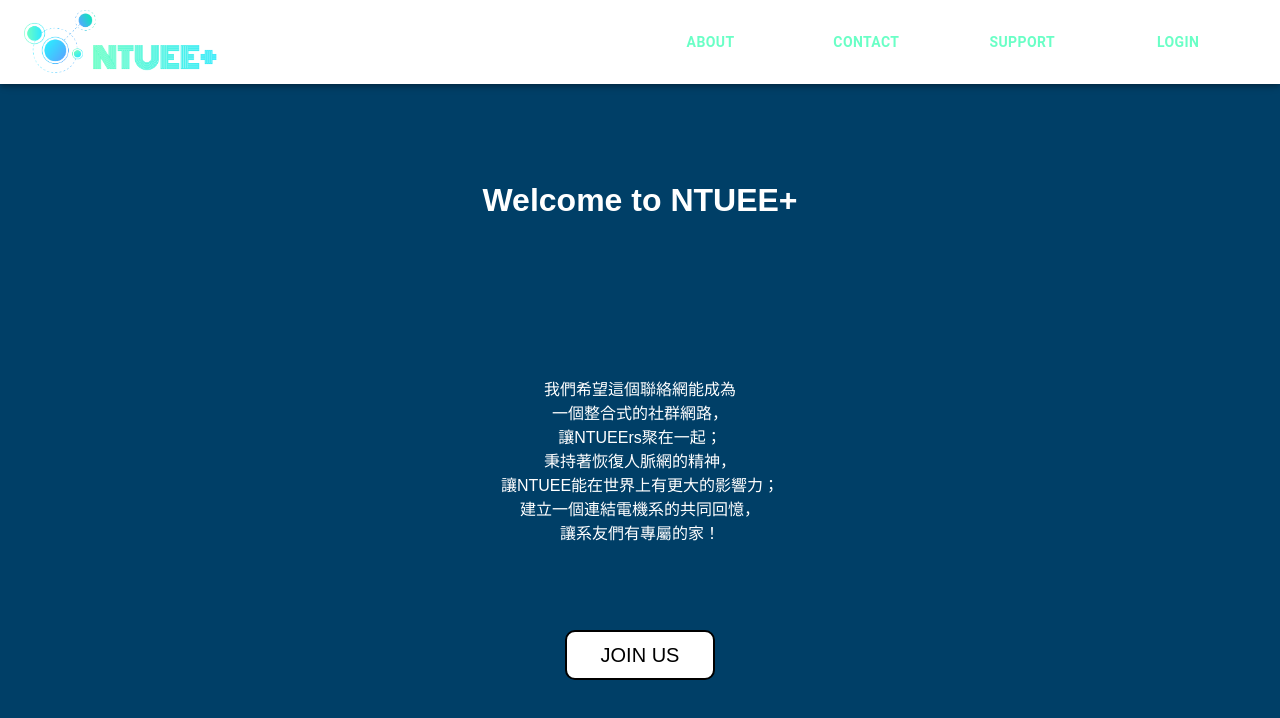
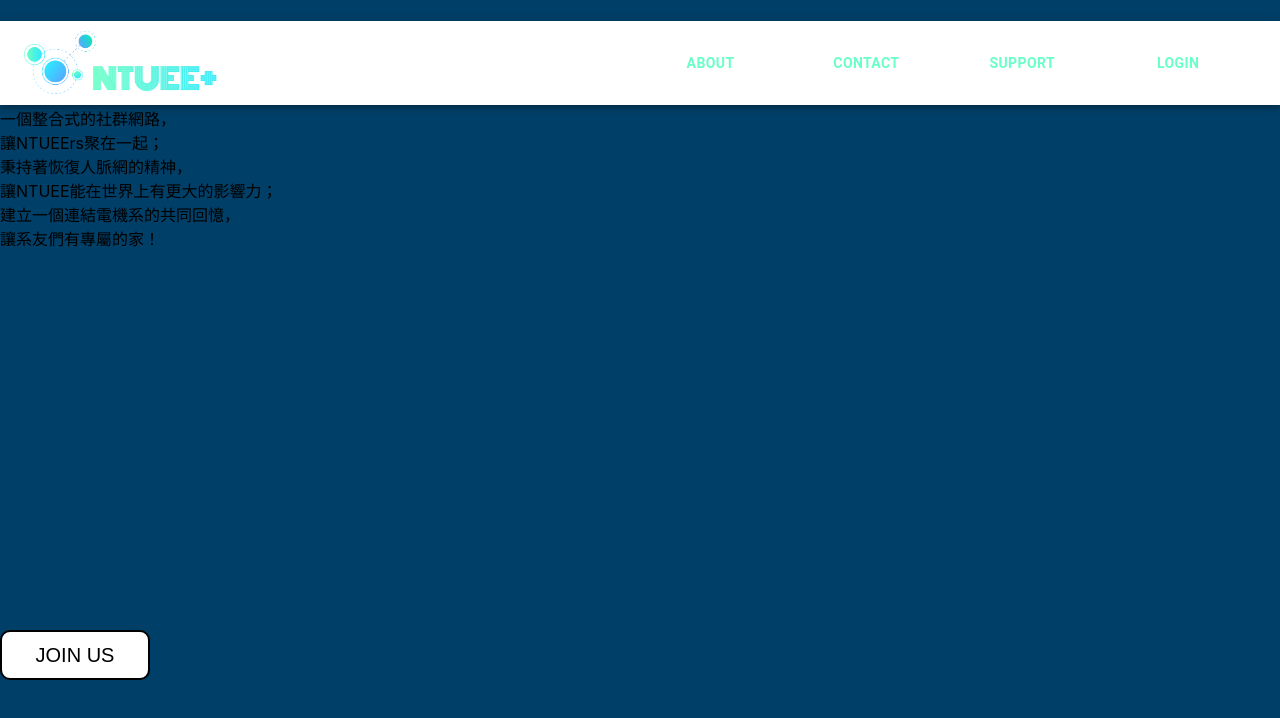
Before and after one commit to anitalu724/NTUEE-PLUS, a React (Create React App) app: page /About in a window 1280 px wide. Shown: the top 718 px of the page. Built offline with nearby package versions, Linux system fonts and the light colour scheme.

Commit message:
Update About.js

```diff
--- a/src/About.js
+++ b/src/About.js
@@ -5,15 +5,16 @@ import eesa_icon from './images/eesa-icon.png';
 class About extends Component{
     render(){
         return (
-        <div id="container">
-            <div id="up">
-                <h1 id="up_text">
+        <div id="About_container">
+
+            <div id="About_up">
+                <h1 id="About_up_text">
                     Welcome to NTUEE+
                 </h1>
             </div>
 
-            <div id="down">
-                <p id="down_text">
+            <div id="About_down">
+                <p id="About_down_text">
                     我們希望這個聯絡網能成為<br/>
                     一個整合式的社群網路，<br/>
                     讓NTUEErs聚在一起；<br/>
@@ -24,8 +25,8 @@ class About extends Component{
                 </p>
             </div>
 
-            <div id="butt">
-                <button type="button_text">JOIN US</button>
+            <div id="About_btn">
+                <button id="About_btn_text">JOIN US</button>
             </div>
 
         </div>
```
